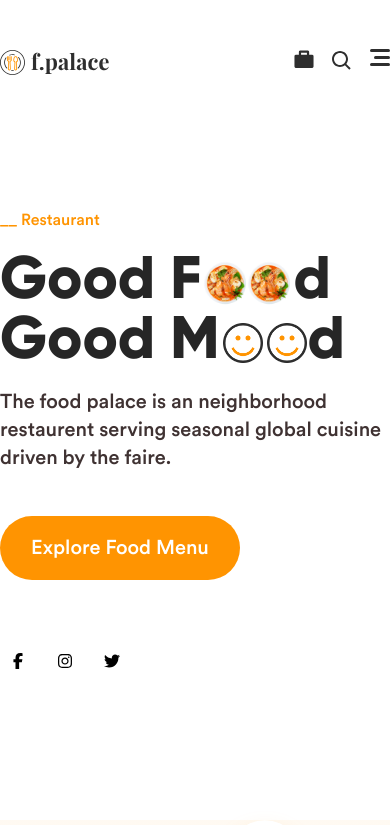
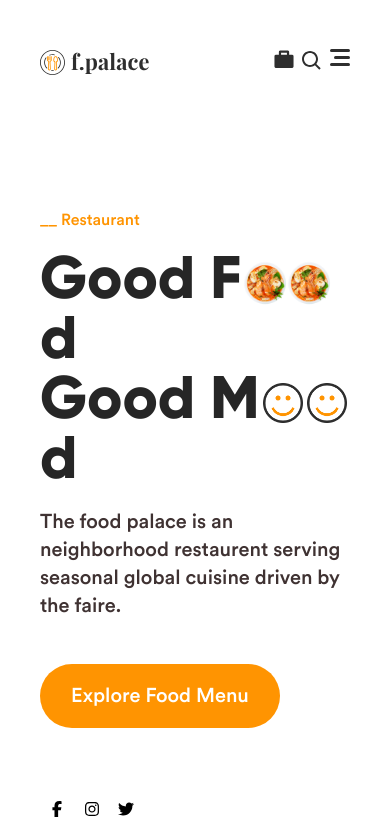
Before and after one commit to fadelun/food-palace, a Vue app: page / in a window 390 px wide. Shown: the top 825 px of the page. Built offline with nearby package versions, Linux system fonts and the light colour scheme.

Commit message:
feat: menambahkan padding pada header

```diff
--- a/src/view/TheHeader.vue
+++ b/src/view/TheHeader.vue
@@ -4,7 +4,7 @@ import Hero from '../view/components/Hero.vue'
 </script>
 <!-- h-[727.22px] -->
 <template>
-  <header class="container md:px-20 xl:px-28 relative mx-auto pt-[46px]">
+  <header class="container px-10 md:px-20 xl:px-28 relative mx-auto pt-[46px]">
     <Navbar />
     <Hero />
   </header>
```
